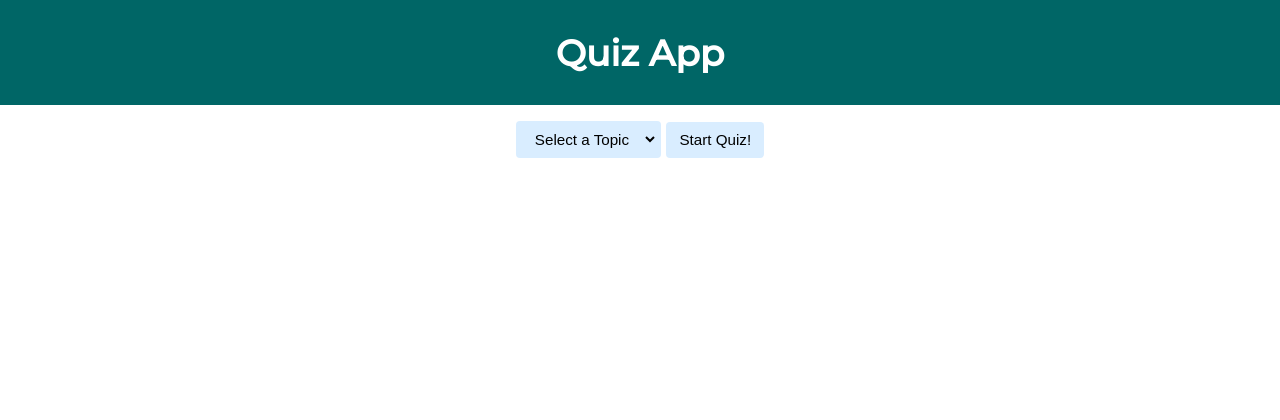
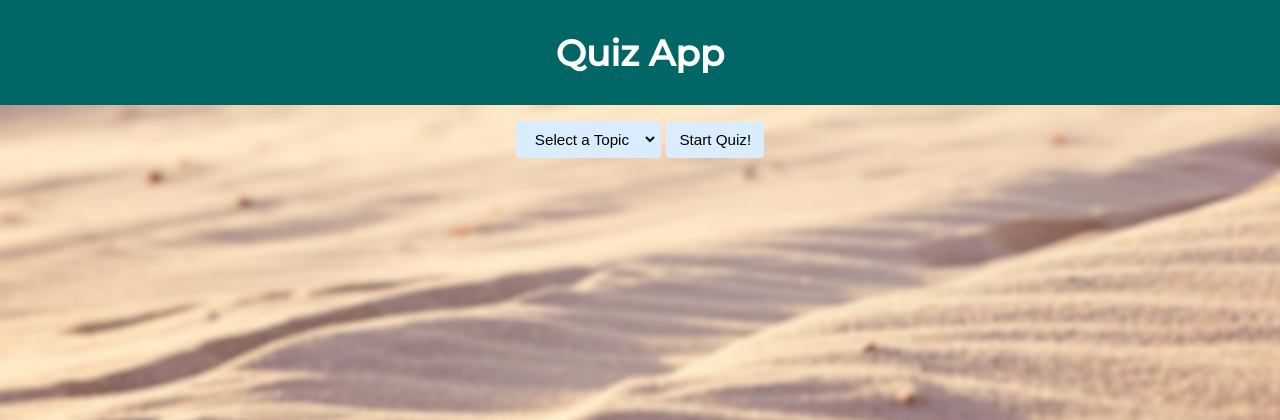
Before and after one commit to SahilUrade/QuizApp, a Flask app: page / in a window 1280 px wide. Shown: the top 420 px of the page. Run offline with Flask 3, Linux system fonts and the light colour scheme; some libraries are stand-ins or nearby versions.

Commit message:
Add files via upload

```diff
--- a/static/styles.css
+++ b/static/styles.css
@@ -1,4 +1,7 @@
 body {
+    background-image: url('cowley-1151282.jpg');
+    background-size: cover;
+    background-attachment: fixed;
     background-color: #fff;
     color: #212529;
     font-family: 'Montserrat', sans-serif;
```
Also changed, not shown: static/cowley-1151282.jpg (added).
